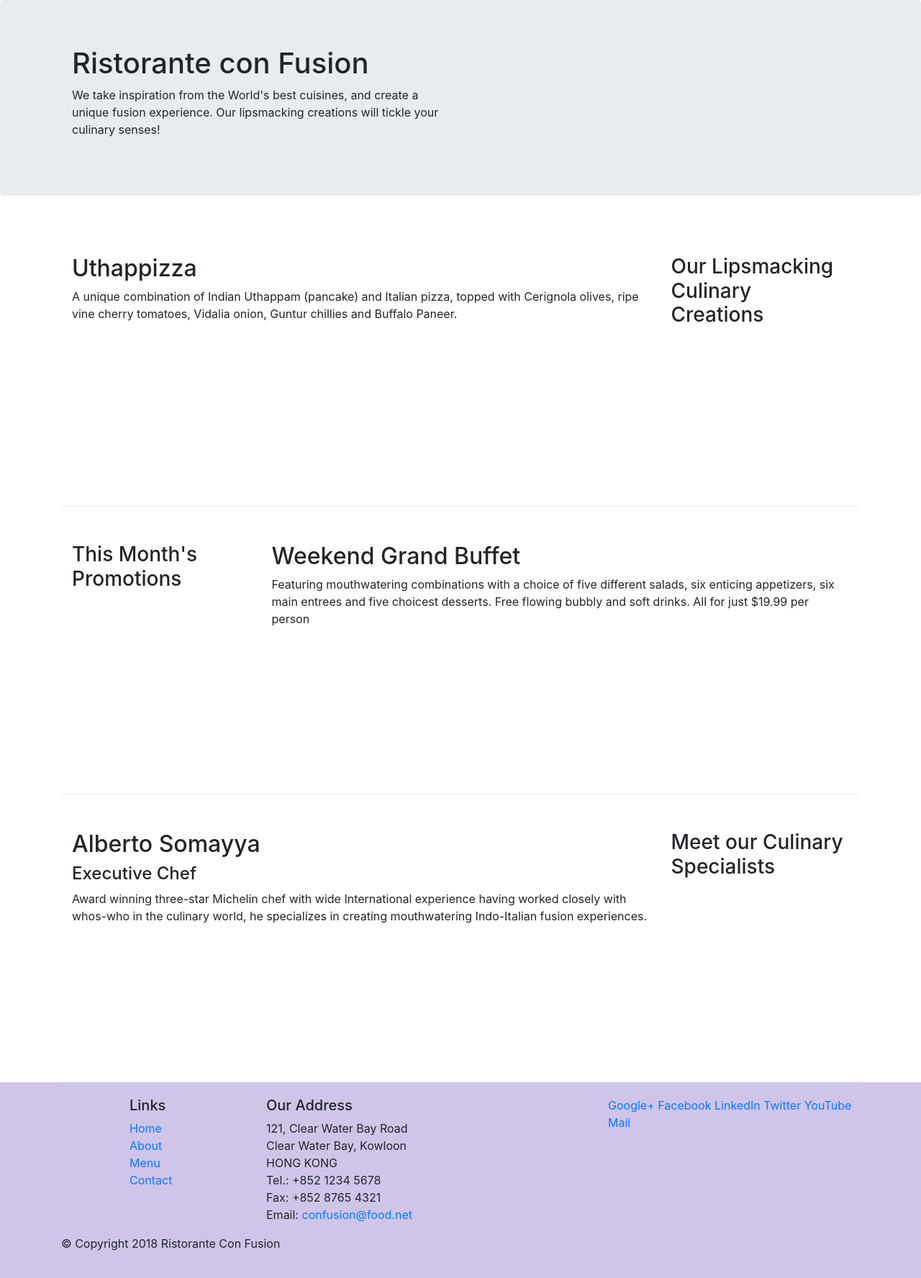
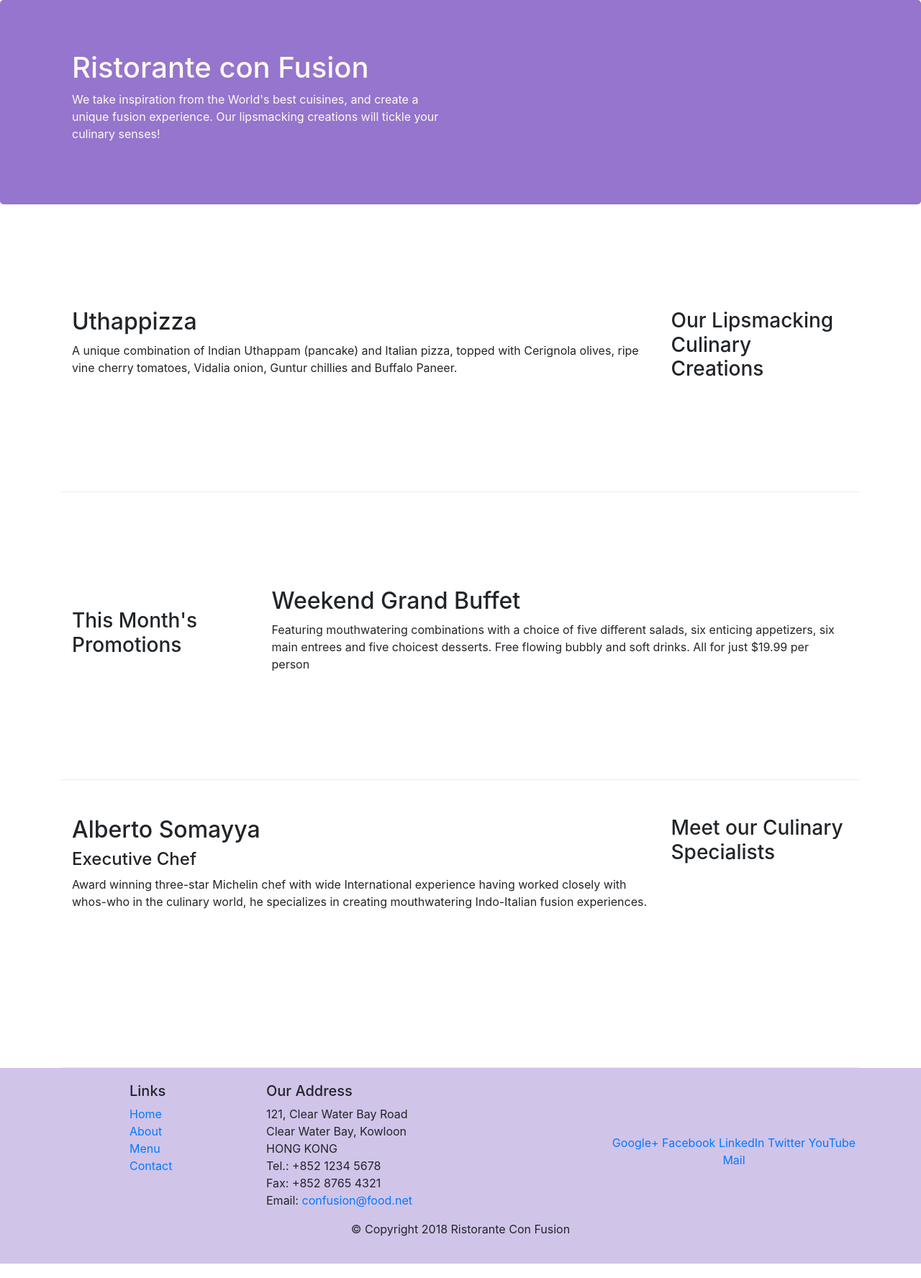
Before and after one commit to Jnki3Mav3n/bootstrap-lab, a website: page index.html in a window 1280 px wide. Shown: the whole page at 72% size. Drawn offline with nearby package versions, Linux system fonts and the light colour scheme.

Commit message:
Secondary BS Styles

```diff
--- a/css/styles.css
+++ b/css/styles.css
@@ -15,3 +15,16 @@
   margin: 0px auto;
   padding: 20px 0px 20px 0px;
 }
+
+.jumbotron {
+  padding: 70px 30px 70px 30px;
+  margin: 0px auto;
+  background: #9575cd;
+  color: floralwhite;
+}
+
+.address {
+  font-size: 80%;
+  margin: 0px;
+  color: #0f0f0f;
+}
--- a/index.html
+++ b/index.html
@@ -17,7 +17,7 @@
 
     <header class="jumbotron">
         <div class="container">
-            <div class="row row-header">
+            <div class="row row-header align-items-center">
                 <div class="col-12 col-sm-6">
                     <h1>Ristorante con Fusion</h1>
                     <p>We take inspiration from the World's best cuisines, and create a unique fusion experience. Our lipsmacking creations will tickle your culinary senses!</p>
@@ -29,7 +29,7 @@
     </header>
 
     <div class="container">
-        <div class="row row-content">
+        <div class="row row-content align-items-center">
             <div class="col-12 col-sm-4 order-sm-last col-md-3">
                 <h3>Our Lipsmacking Culinary Creations</h3>
             </div>
@@ -40,7 +40,7 @@
         </div>
 
 
-        <div class="row row-content">
+        <div class="row row-content align-items-center">
             <div class="col-12 col-sm-4 col-md-3">
                 <h3>This Month's Promotions</h3>
             </div>
@@ -64,7 +64,7 @@
 
     <footer class="footer">
         <div class="container">
-            <div class="row ">
+            <div class="row">
                 <div class="col-4 offset-1 col-sm-2">
                     <h5>Links</h5>
                     <ul class="list-unstyled">
@@ -85,8 +85,8 @@
 		              Email: <a href="mailto:confusion@food.net">confusion@food.net</a>
 		           </address>
                 </div>
-                <div class="col-12 col-sm-4">
-                    <div>
+                <div class="col-12 col-sm-4 align-self-center">
+                    <div class="text-center">
                         <a href="http://google.com/+">Google+</a>
                         <a href="http://www.facebook.com/profile.php?id=">Facebook</a>
                         <a href="http://www.linkedin.com/in/">LinkedIn</a>
@@ -96,7 +96,7 @@
                     </div>
                 </div>
            </div>
-           <div class="row">
+           <div class="row justify-content-center">
                 <div class="col-auto">
                     <p>© Copyright 2018 Ristorante Con Fusion</p>
                 </div>
```
